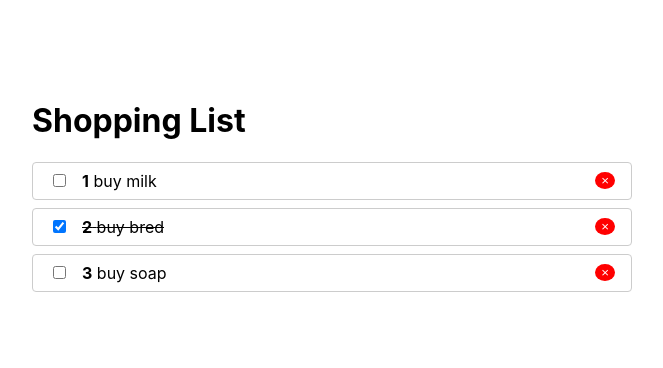
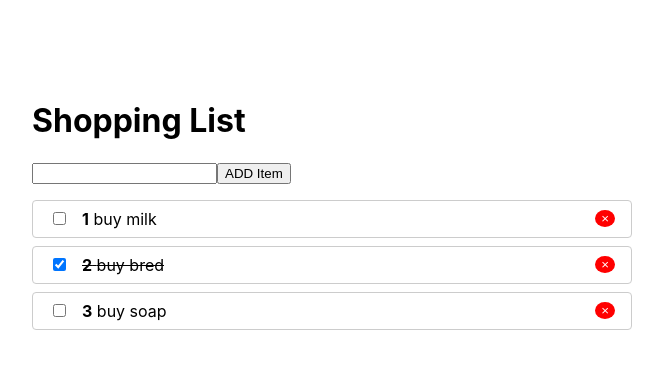
Before and after one commit to Vladimir6545/ShoppingList, a React (Create React App) app: page / in a window 1280 px wide. Shown: the top 368 px of the page, without its empty margins (308-971 px from the left). Built offline with nearby package versions, Linux system fonts and the light colour scheme.

Commit message:
add input with text

```diff
--- a/src/App.js
+++ b/src/App.js
@@ -1,6 +1,7 @@
 import React from 'react'
 import CurrentList from './Components/List'
 import Context from './context'
+import AddItem from './Components/AddItemToList'
 
 function App() {
   const [massive, setMassive] = React.useState([
@@ -20,16 +21,27 @@ function App() {
     )
   }
 
-function RemoveItemFromList(id) {
-  setMassive(massive.filter(item => item.id !== id) )
-}
+  function RemoveItemFromList(id) {
+    setMassive(massive.filter(item => item.id !== id))
+  }
+
+  function addItemList(title) {
+    setMassive(massive.concat([
+      {
+        title,
+        id: Date.now(),
+        complete: false
+      }
+    ]))
+  }
 
   return (
-    <Context.Provider value={{RemoveItemFromList}}>
+    <Context.Provider value={{ RemoveItemFromList }}>
       <div className='wrapper'>
         <h1>Shopping List</h1>
+        <AddItem onCreate={ addItemList } />
 
-        <CurrentList massive={massive} onToggle={ToggleItem}/>
+        {massive.length ? <CurrentList massive={massive} onToggle={ToggleItem}/> : <h2>Empty shopping list</h2>}
 
       </div>
     </Context.Provider>
--- /dev/null
+++ b/src/Components/AddItemToList.js
@@ -0,0 +1,26 @@
+import React, {useState} from 'react'
+import PropTypes from 'prop-types'
+
+function AddItemToList(props) {
+    const [value, setValue] = useState('')
+
+function submitHandler(event) {
+    event.preventDefault()
+
+    if(value.trim()){
+        props.onCreate(value)
+        setValue('')
+    }
+}
+    return (
+        <form onSubmit={submitHandler}>
+            <input value = {value} onChange={event => setValue(event.target.value)} />
+            <button type='submit'>ADD Item</button>
+        </form>
+    )
+}
+
+AddItemToList.propTypes = {
+    onCreate: PropTypes.func.isRequired
+}
+export default AddItemToList
```
Also changed, not shown: 2 other files (tests, documents, lock files or other folders).
